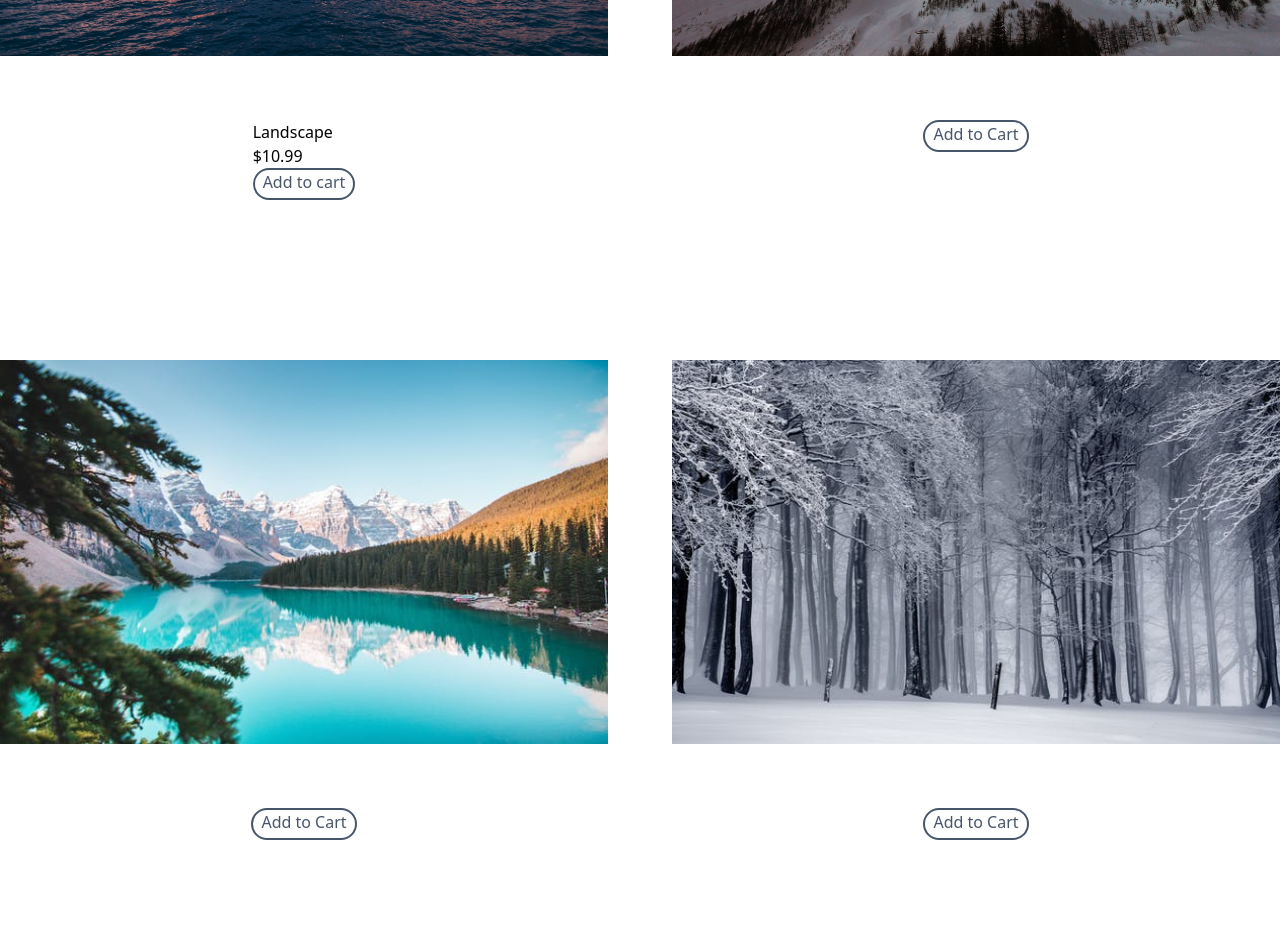
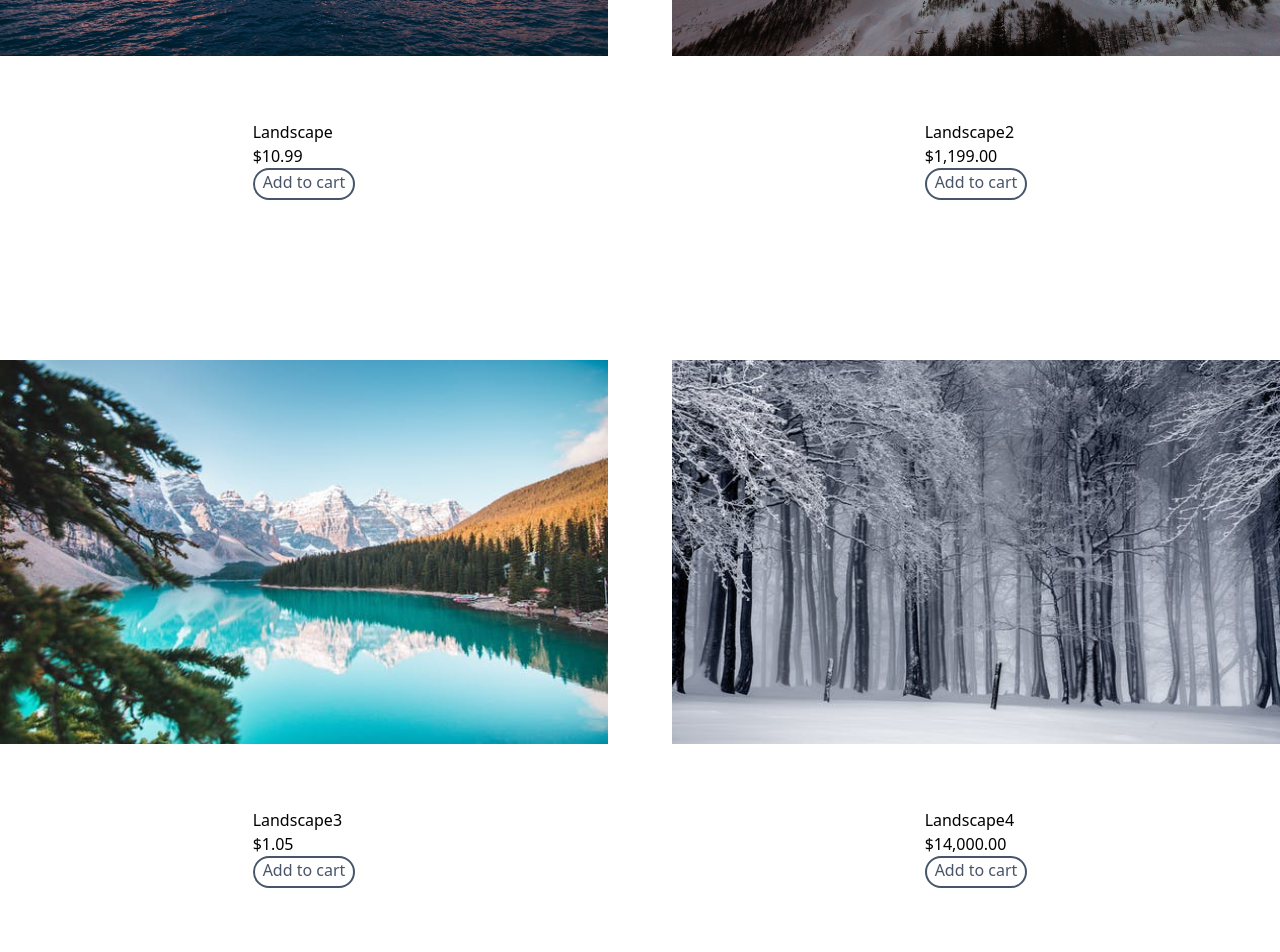
Before and after one commit to WellDN/React-ts-tailwind, a React (Vite) app: page / in a window 1280 px wide. Shown: the part 520-1472 px from the top of the page. Built offline with nearby package versions, Linux system fonts and the light colour scheme.

Commit message:
array id

```diff
--- a/src/pages/Home.tsx
+++ b/src/pages/Home.tsx
@@ -10,17 +10,16 @@ import { useShoppingCart } from '../hooks/context'
 
 export function Home() {
   const { cartQuantity } = useShoppingCart()
+
   return (
-    <>
-    {storeItems.map(item => (   //the map take the entire array
-      <body className="grid gap-5 min-w-min bg-white">
+    <body className="grid gap-5 min-w-min bg-white">
      <nav className="flex px-2  bg-gray-300 h-12">
      <div className="flex justify-center w-full text-lg text-gray-500">
      <div className="w-full justify-center flex"></div>
      <div className="pt-2">
     <Link
      to="/" className="pr-20 hover:text-gray-900">
-      Home
+       Home
     </Link>
     <Link to="/store" className="pr-20 hover:text-gray-900">
       Store
@@ -35,14 +34,15 @@ export function Home() {
   <Link to="/store" className="w-5">
   {cartQuantity > 0 && ( // change with the add cart button count
    <svg viewBox='0 0 20 20' className="">
-   <path d="M0 1.5A.5.5 0 0 1 .5 1H2a.5.5 0 0 1 .485.379L2.89 3H14.5a.5.5 0 0 1 .491.592l-1.5 8A.5.5 0 0 1 13
+     <path d="M0 1.5A.5.5 0 0 1 .5 1H2a.5.5 0 0 1 .485.379L2.89 3H14.5a.5.5 0 0 1 .491.592l-1.5 8A.5.5 0 0 1 13
     12H4a.5.5 0 0 1-.491-.408L2.01 3.607 1.61 2H.5a.5.5 0 0 1-.5-.5zM3.102 4l1.313 7h8.17l1.313-7H3.102zM5
     12a2 2 0 1 0 0 4 2 2 0 0 0 0-4zm7 0a2 2 0 1 0 0 4 2 2 0 0 0 0-4zm-7 1a1 1 0 1 1 0 2 1 1 0 0 1 0-2zm7
     0a1 1 0 1 1 0 2 1 1 0 0 1 0-2z"></path>
    </svg>
     //!!!!important  on the cartquantity is the transform to make a cart quantity absolute with the cart use as reference
     )}</Link></div>
-    <div className="absolute translate-y-0 w-2">
+
+    <div className="absolute translate-y-0 w-4">
     <div className="absolute translate-y-0 pointer-events-none">{cartQuantity}</div>
    </div>
    </div>
@@ -60,7 +60,7 @@ export function Home() {
       <div className="flex justify-center"><span className=""></span></div>
     <div className="flex h-50 w-full justify-center">
     <div className="pt-16">
-    <HomeItem {...item}/>
+      <HomeItem id={1}/>
       </div>
     </div>
   </div>
@@ -68,31 +68,26 @@ export function Home() {
     <img src={landscape2} alt="idkk" className="h-96 w-full"/>
       <div className="flex justify-center"></div>
       <div className="flex pt-16 justify-center">
-      <Link to="/store" className="text-1xl text-slate-600 hover:text-stone-800"><button className='rounded-full pb-1 pr-2 pl-2 border-2 border-slate-600 hover:border-slate-900'>
-        Add to Cart</button></Link>
+      <HomeItem id={2}/>
       </div>
   </div>
   <div className="h-full w-full">
       <img src={landscape3} alt="idkkkk" className="h-96 w-full"/>
       <div className="flex justify-center"></div>
       <div className="flex pt-16 justify-center">
-      <Link to="/store" className="text-1xl text-slate-600 hover:text-stone-800"><button className='rounded-full pb-1 pr-2 pl-2 border-2 border-slate-600 hover:border-slate-900'>
-        Add to Cart</button></Link>
+      <HomeItem id={3}/>
   </div>
   </div>
   <div className="h-full w-full">
       <img src={landscape4} alt="idkkkkkk" className="h-96 w-full"/>
       <div className="flex justify-center"></div>
       <div className="flex pt-16 justify-center h-60 w-50">
-        <Link to="/store" className="text-1xl text-slate-600 hover:text-stone-800"><button className='rounded-full pb-1 pr-2 pl-2 border-2 border-slate-600 hover:border-slate-900'>
-        Add to Cart</button></Link>
+      <HomeItem id={4}/>
   </div>
   </div>
   </div>
   </div>
   </section>
   </body>
-  ))}
-</>
   )
 }
```
